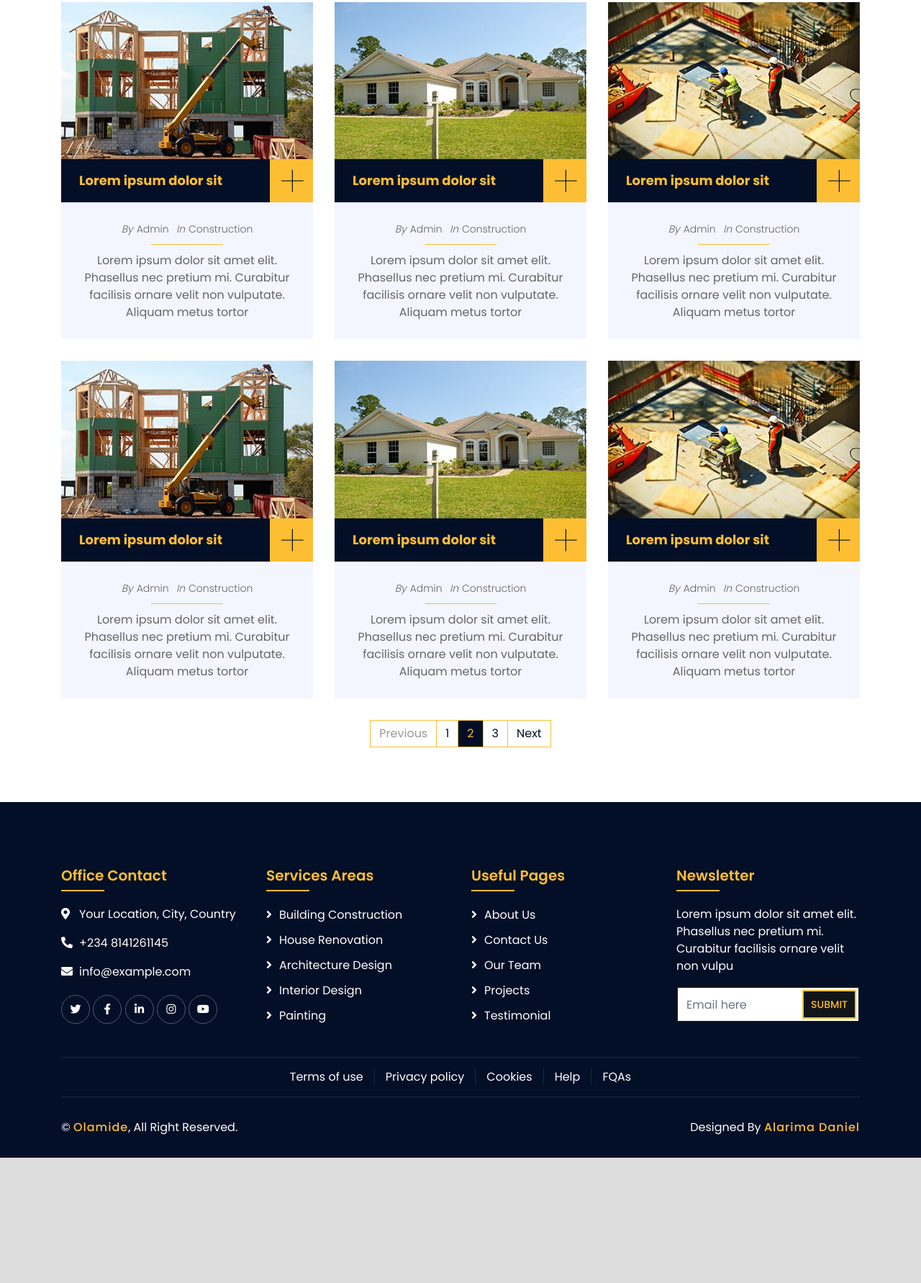
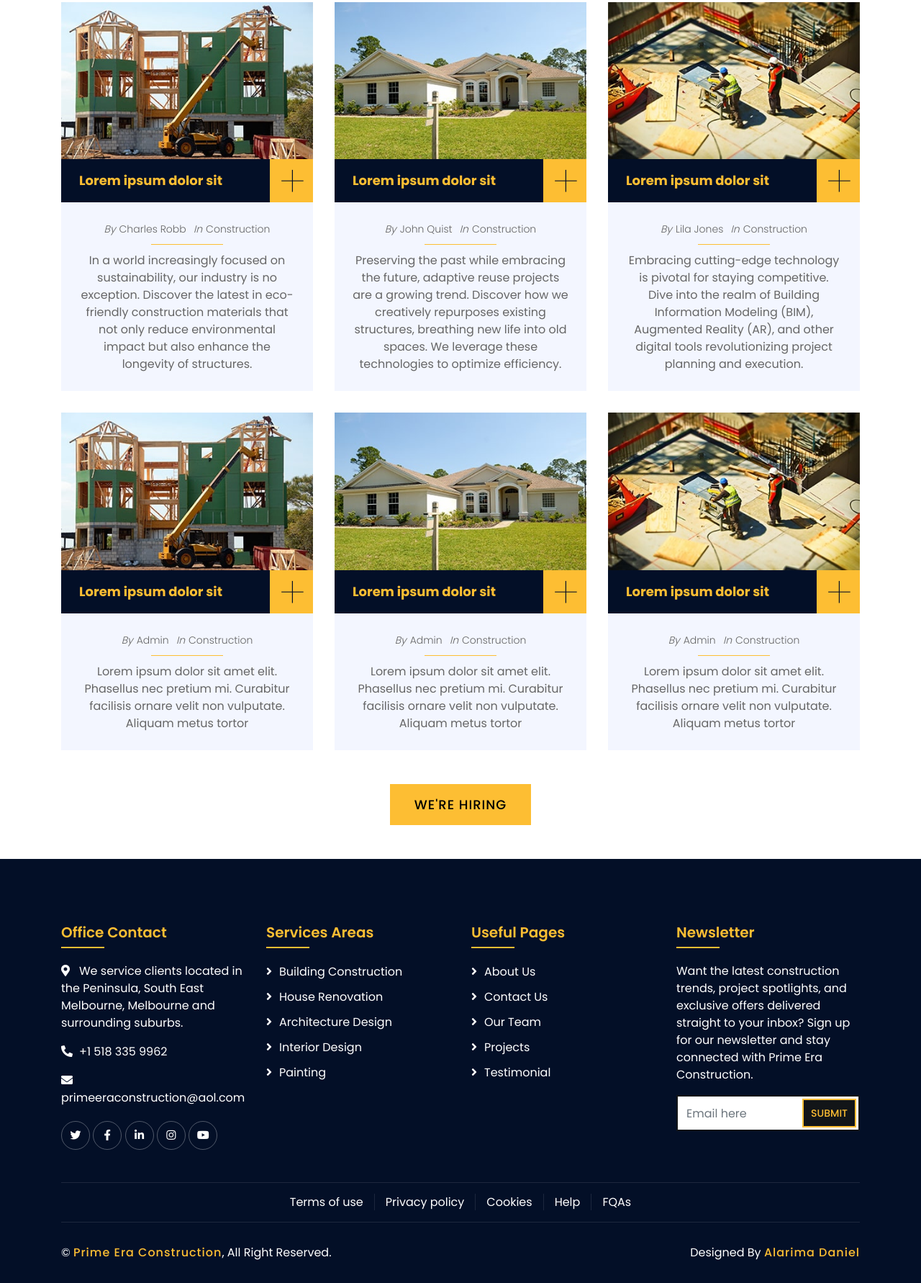
Before and after one commit to olaproj/ola-project, a plain HTML site: page blog.html in a window 1280 px wide. Shown: the part 705-2487 px from the top of the page at 72% size. Before the commit the page ends 2313 px from the top, so only its background shows below. Drawn offline with nearby package versions, Linux system fonts and the light colour scheme.

Commit message:
Update blog.html

```diff
--- a/blog.html
+++ b/blog.html
@@ -2,7 +2,7 @@
 <html lang="en">
   <head>
     <meta charset="utf-8" />
-    <title>Construction Company Website</title>
+    <title>Blog | Prime Era Construction</title>
     <meta content="width=device-width, initial-scale=1.0" name="viewport" />
     <meta content="Construction Company Website Template" name="keywords" />
     <meta content="Construction Company Website Template" name="description" />
@@ -45,7 +45,7 @@
             <div class="col-lg-4 col-md-12">
               <div class="logo">
                 <a href="index.html">
-                  <h1>Builderz</h1>
+                  <h1>Prime Era</h1>
                   <!-- <img src="img/logo.jpg" alt="Logo"> -->
                 </a>
               </div>
@@ -70,7 +70,7 @@
                     </div>
                     <div class="top-bar-text">
                       <h3>Call Us</h3>
-                      <p>+234 8141261145</p>
+                      <p>+1 518 335 9962</p>
                     </div>
                   </div>
                 </div>
@@ -81,7 +81,7 @@
                     </div>
                     <div class="top-bar-text">
                       <h3>Email Us</h3>
-                      <p>info@example.com</p>
+                      <p>primeera<br />construction@aol.com</p>
                     </div>
                   </div>
                 </div>
@@ -125,13 +125,16 @@
                   >
                   <div class="dropdown-menu">
                     <a href="blog.html" class="dropdown-item">Blog Page</a>
-                    <a href="single.html" class="dropdown-item">Single Page</a>
+                    <!-- <a href="single.html" class="dropdown-item">Single Page</a> -->
                   </div>
                 </div>
                 <a href="contact.html" class="nav-item nav-link">Contact</a>
               </div>
               <div class="ml-auto">
-                <a class="btn" href="">Visit Our Blog</a>
+                <a class="btn" id="btn-hiring" href="contact.html"
+                  >We're Hiring</a
+                >
+                <a class="btn" href="">Our Blogs</a>
               </div>
             </div>
           </nav>
@@ -173,14 +176,16 @@
                   <a class="btn" href="">+</a>
                 </div>
                 <div class="blog-meta">
-                  <p>By<a href="">Admin</a></p>
+                  <p>By<a href="">Charles Robb</a></p>
                   <p>In<a href="">Construction</a></p>
                 </div>
                 <div class="blog-text">
                   <p>
-                    Lorem ipsum dolor sit amet elit. Phasellus nec pretium mi.
-                    Curabitur facilisis ornare velit non vulputate. Aliquam
-                    metus tortor
+                    In a world increasingly focused on sustainability, our
+                    industry is no exception. Discover the latest in
+                    eco-friendly construction materials that not only reduce
+                    environmental impact but also enhance the longevity of
+                    structures.
                   </p>
                 </div>
               </div>
@@ -195,14 +200,16 @@
                   <a class="btn" href="">+</a>
                 </div>
                 <div class="blog-meta">
-                  <p>By<a href="">Admin</a></p>
+                  <p>By<a href="">John Quist</a></p>
                   <p>In<a href="">Construction</a></p>
                 </div>
                 <div class="blog-text">
                   <p>
-                    Lorem ipsum dolor sit amet elit. Phasellus nec pretium mi.
-                    Curabitur facilisis ornare velit non vulputate. Aliquam
-                    metus tortor
+                    Preserving the past while embracing the future, adaptive
+                    reuse projects are a growing trend. Discover how we
+                    creatively repurposes existing structures, breathing new
+                    life into old spaces. We leverage these technologies to
+                    optimize efficiency.
                   </p>
                 </div>
               </div>
@@ -217,14 +224,15 @@
                   <a class="btn" href="">+</a>
                 </div>
                 <div class="blog-meta">
-                  <p>By<a href="">Admin</a></p>
+                  <p>By<a href="">Lila Jones</a></p>
                   <p>In<a href="">Construction</a></p>
                 </div>
                 <div class="blog-text">
                   <p>
-                    Lorem ipsum dolor sit amet elit. Phasellus nec pretium mi.
-                    Curabitur facilisis ornare velit non vulputate. Aliquam
-                    metus tortor
+                    Embracing cutting-edge technology is pivotal for staying
+                    competitive. Dive into the realm of Building Information
+                    Modeling (BIM), Augmented Reality (AR), and other digital
+                    tools revolutionizing project planning and execution.
                   </p>
                 </div>
               </div>
@@ -296,6 +304,8 @@
               </div>
             </div>
           </div>
+
+          <!--
           <div class="row">
             <div class="col-12">
               <ul class="pagination justify-content-center">
@@ -312,9 +322,15 @@
                 </li>
               </ul>
             </div>
-          </div>
+          </div> -->
         </div>
       </div>
+          <a
+            class="btn hiring hiring-btn"
+            id="btn-hiring-abt"
+            href="contact.html"
+            >We're Hiring</a
+          >
       <!-- Blog End -->
 
       <!-- Footer Start -->
@@ -325,11 +341,14 @@
               <div class="footer-contact">
                 <h2>Office Contact</h2>
                 <p>
-                  <i class="fa fa-map-marker-alt"></i>Your Location, City,
-                  Country
+                  <i class="fa fa-map-marker-alt"></i>We service clients located
+                  in the Peninsula, South East Melbourne, Melbourne and
+                  surrounding suburbs.
                 </p>
-                <p><i class="fa fa-phone-alt"></i>+234 8141261145</p>
-                <p><i class="fa fa-envelope"></i>info@example.com</p>
+                <p><i class="fa fa-phone-alt"></i>+1 518 335 9962</p>
+                <p>
+                  <i class="fa fa-envelope"></i>primeeraconstruction@aol.com
+                </p>
                 <div class="footer-social">
                   <a href=""><i class="fab fa-twitter"></i></a>
                   <a href=""><i class="fab fa-facebook-f"></i></a>
@@ -342,29 +361,30 @@
             <div class="col-md-6 col-lg-3">
               <div class="footer-link">
                 <h2>Services Areas</h2>
-                <a href="">Building Construction</a>
-                <a href="">House Renovation</a>
-                <a href="">Architecture Design</a>
-                <a href="">Interior Design</a>
-                <a href="">Painting</a>
+                <a href="service.html#building">Building Construction</a>
+                <a href="service.html#building">House Renovation</a>
+                <a href="service.html#building">Architecture Design</a>
+                <a href="service.html#building">Interior Design</a>
+                <a href="service.html#building">Painting</a>
               </div>
             </div>
             <div class="col-md-6 col-lg-3">
               <div class="footer-link">
                 <h2>Useful Pages</h2>
-                <a href="">About Us</a>
-                <a href="">Contact Us</a>
-                <a href="">Our Team</a>
-                <a href="">Projects</a>
-                <a href="">Testimonial</a>
+                <a href="about.html">About Us</a>
+                <a href="contact.html">Contact Us</a>
+                <a href="team.html">Our Team</a>
+                <a href="portfolio.html">Projects</a>
+                <a href="index.html#testimonial">Testimonial</a>
               </div>
             </div>
             <div class="col-md-6 col-lg-3">
               <div class="newsletter">
                 <h2>Newsletter</h2>
                 <p>
-                  Lorem ipsum dolor sit amet elit. Phasellus nec pretium mi.
-                  Curabitur facilisis ornare velit non vulpu
+                  Want the latest construction trends, project spotlights, and
+                  exclusive offers delivered straight to your inbox? Sign up for
+                  our newsletter and stay connected with Prime Era Construction.
                 </p>
                 <div class="form">
                   <input class="form-control" placeholder="Email here" />
@@ -386,7 +406,10 @@
         <div class="container copyright">
           <div class="row">
             <div class="col-md-6">
-              <p>&copy; <a href="">Olamide</a>, All Right Reserved.</p>
+              <p>
+                &copy; <a href="">Prime Era Construction</a>, All Right
+                Reserved.
+              </p>
             </div>
 
             <div class="col-md-6">
```
